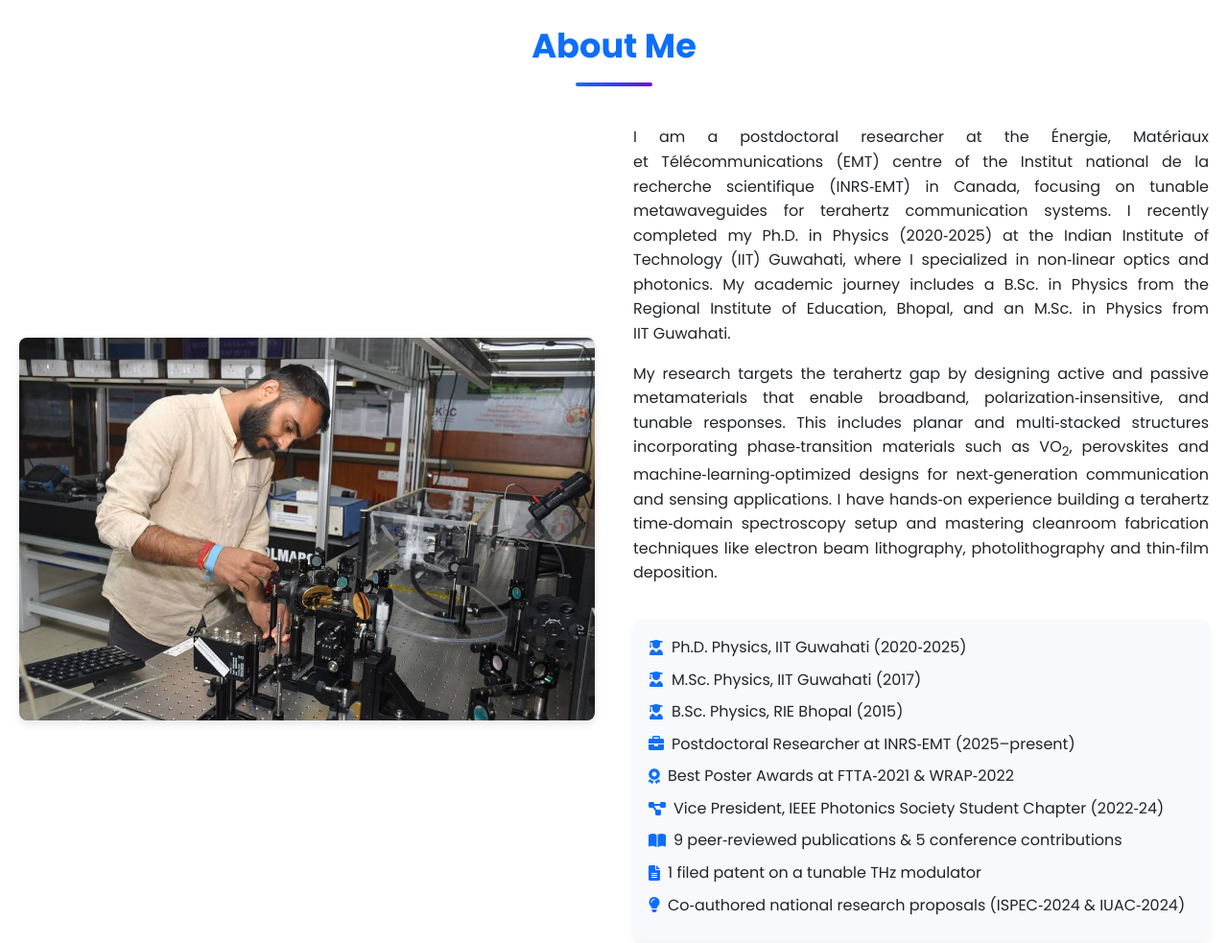
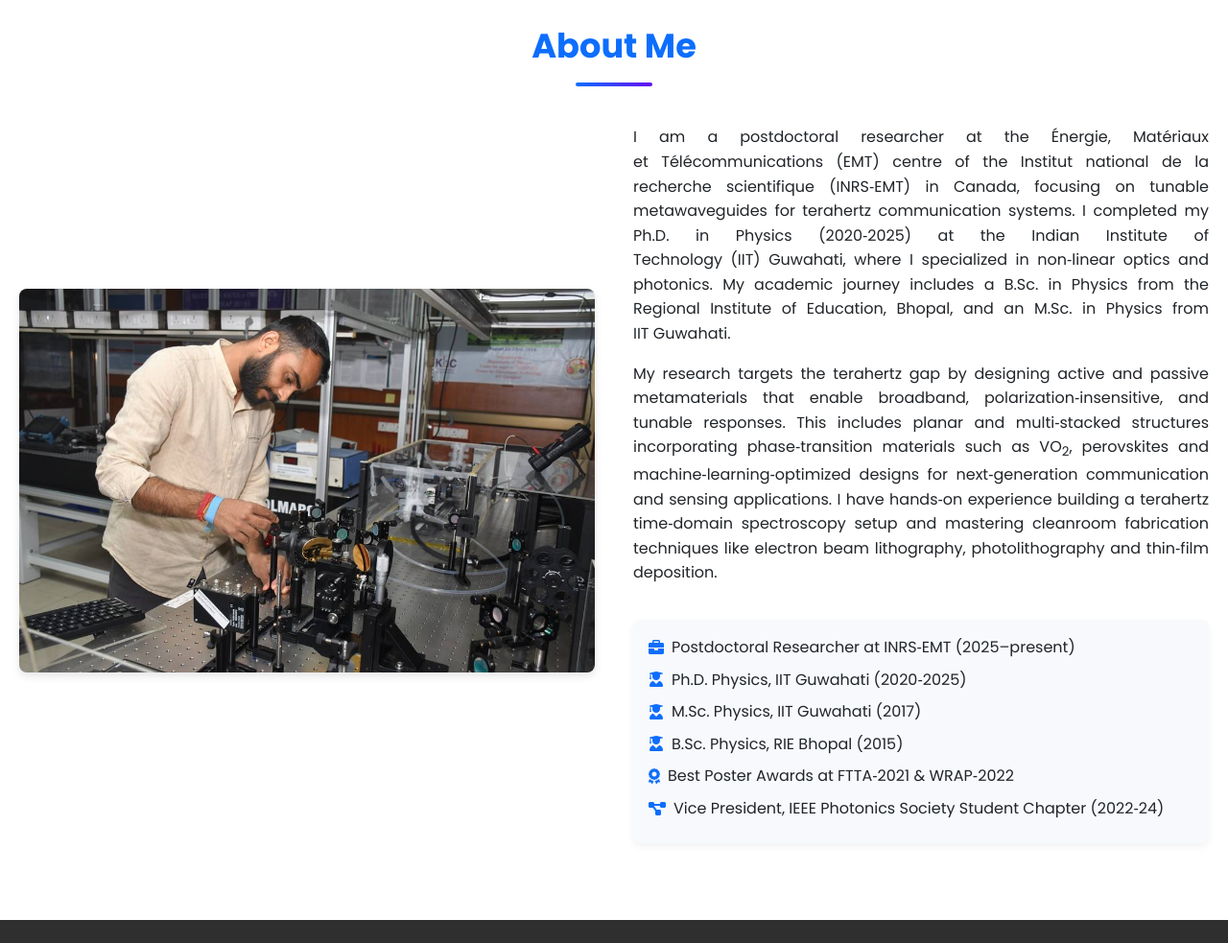
Before and after one commit to bhagwatsingh1111-Meta/bhagwat-singh-website, a plain HTML site: page index.html in a window 1280 px wide. Shown: the part 860-1843 px from the top of the page at 96% size. Drawn offline with Linux system fonts and the light colour scheme; grey boxes are pictures that could not be loaded.

Commit message:
Update index.html

```diff
--- a/index.html
+++ b/index.html
@@ -524,21 +524,17 @@
       </div>
       <div class="about-content">
         <div class="text">
-          <p>I am a postdoctoral researcher at the Énergie, Matériaux et Télécommunications (EMT) centre of the Institut national de la recherche scientifique (INRS‑EMT) in Canada, focusing on tunable metawaveguides for terahertz communication systems. I recently completed my Ph.D. in Physics (2020‑2025) at the Indian Institute of Technology (IIT) Guwahati, where I specialized in non‑linear optics and photonics. My academic journey includes a B.Sc. in Physics from the Regional Institute of Education, Bhopal, and an M.Sc. in Physics from IIT Guwahati.</p>
+          <p>I am a postdoctoral researcher at the Énergie, Matériaux et Télécommunications (EMT) centre of the Institut national de la recherche scientifique (INRS‑EMT) in Canada, focusing on tunable metawaveguides for terahertz communication systems. I completed my Ph.D. in Physics (2020‑2025) at the Indian Institute of Technology (IIT) Guwahati, where I specialized in non‑linear optics and photonics. My academic journey includes a B.Sc. in Physics from the Regional Institute of Education, Bhopal, and an M.Sc. in Physics from IIT Guwahati.</p>
           <p>My research targets the terahertz gap by designing active and passive metamaterials that enable broadband, polarization‑insensitive, and tunable responses. This includes planar and multi‑stacked structures incorporating phase‑transition materials such as VO<sub>2</sub>, perovskites and machine‑learning‑optimized designs for next‑generation communication and sensing applications. I have hands‑on experience building a terahertz time‑domain spectroscopy setup and mastering cleanroom fabrication techniques like electron beam lithography, photolithography and thin‑film deposition.</p>
         </div>
         <div class="stats">
           <ul>
+            <li><i class="fas fa-briefcase"></i> Postdoctoral Researcher at INRS‑EMT (2025–present)</li>
             <li><i class="fas fa-user-graduate"></i> Ph.D. Physics, IIT Guwahati (2020‑2025)</li>
             <li><i class="fas fa-user-graduate"></i> M.Sc. Physics, IIT Guwahati (2017)</li>
             <li><i class="fas fa-user-graduate"></i> B.Sc. Physics, RIE Bhopal (2015)</li>
-            <li><i class="fas fa-briefcase"></i> Postdoctoral Researcher at INRS‑EMT (2025–present)</li>
             <li><i class="fas fa-award"></i> Best Poster Awards at FTTA‑2021 & WRAP‑2022</li>
             <li><i class="fas fa-project-diagram"></i> Vice President, IEEE Photonics Society Student Chapter (2022‑24)</li>
-            <!-- Additional stats based on CV -->
-            <li><i class="fas fa-book-open"></i> 9 peer‑reviewed publications & 5 conference contributions</li>
-            <li><i class="fas fa-file-alt"></i> 1 filed patent on a tunable THz modulator</li>
-            <li><i class="fas fa-lightbulb"></i> Co‑authored national research proposals (ISPEC‑2024 & IUAC‑2024)</li>
           </ul>
         </div>
       </div>
```
